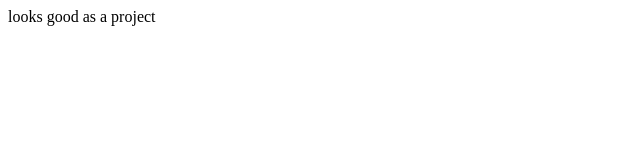
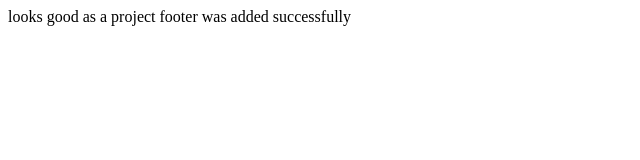
Before and after one commit to kiran-680/git-workflow, a plain HTML site: page index.html in a window 1280 px wide. Shown: the whole page, without its empty margins (0-640 px from the left). Drawn offline with Linux system fonts and the light colour scheme.

Commit message:
update index file with footer code

```diff
--- a/index.html
+++ b/index.html
@@ -7,6 +7,6 @@
 </head>
 <body>
     looks good as a project
-
+    footer was added successfully
 </body>
 </html>
```
